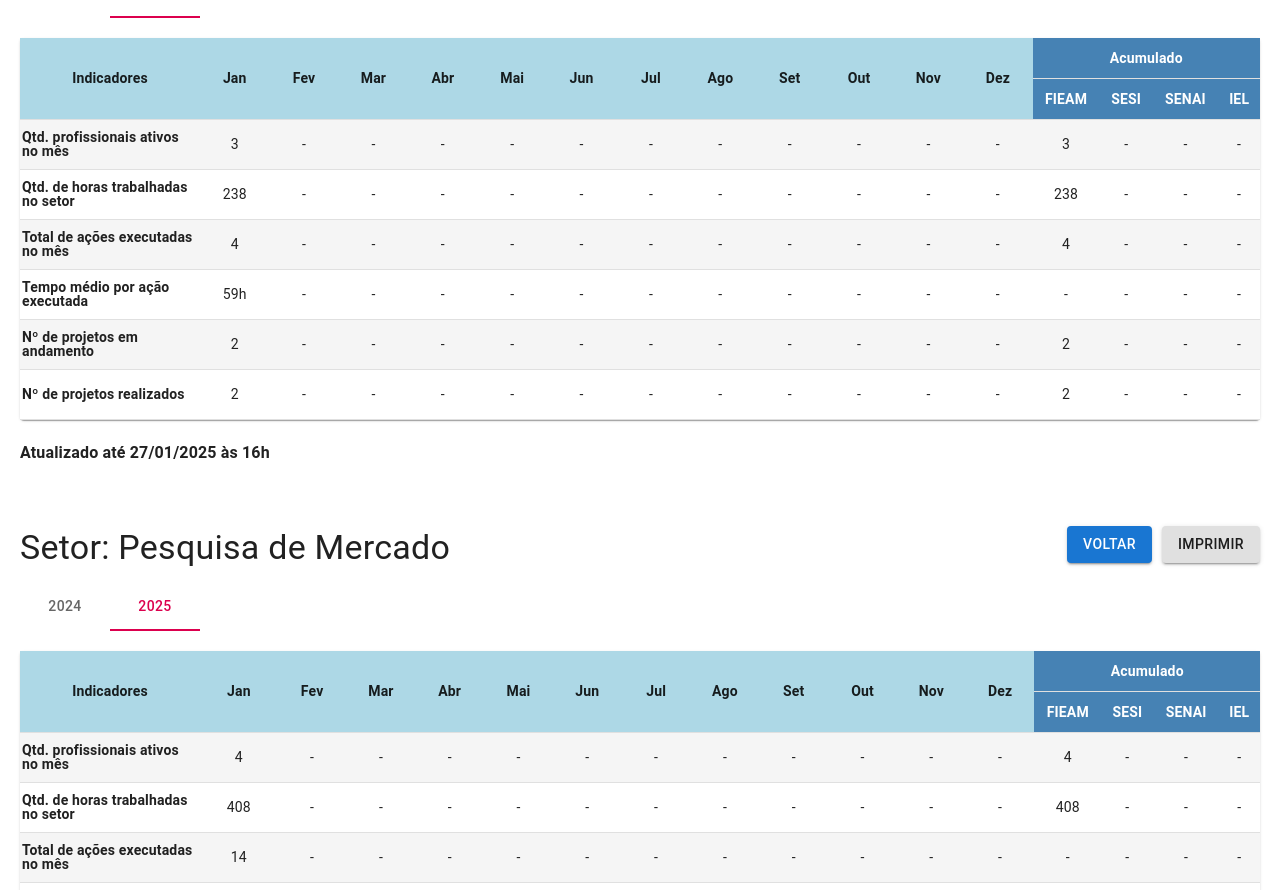
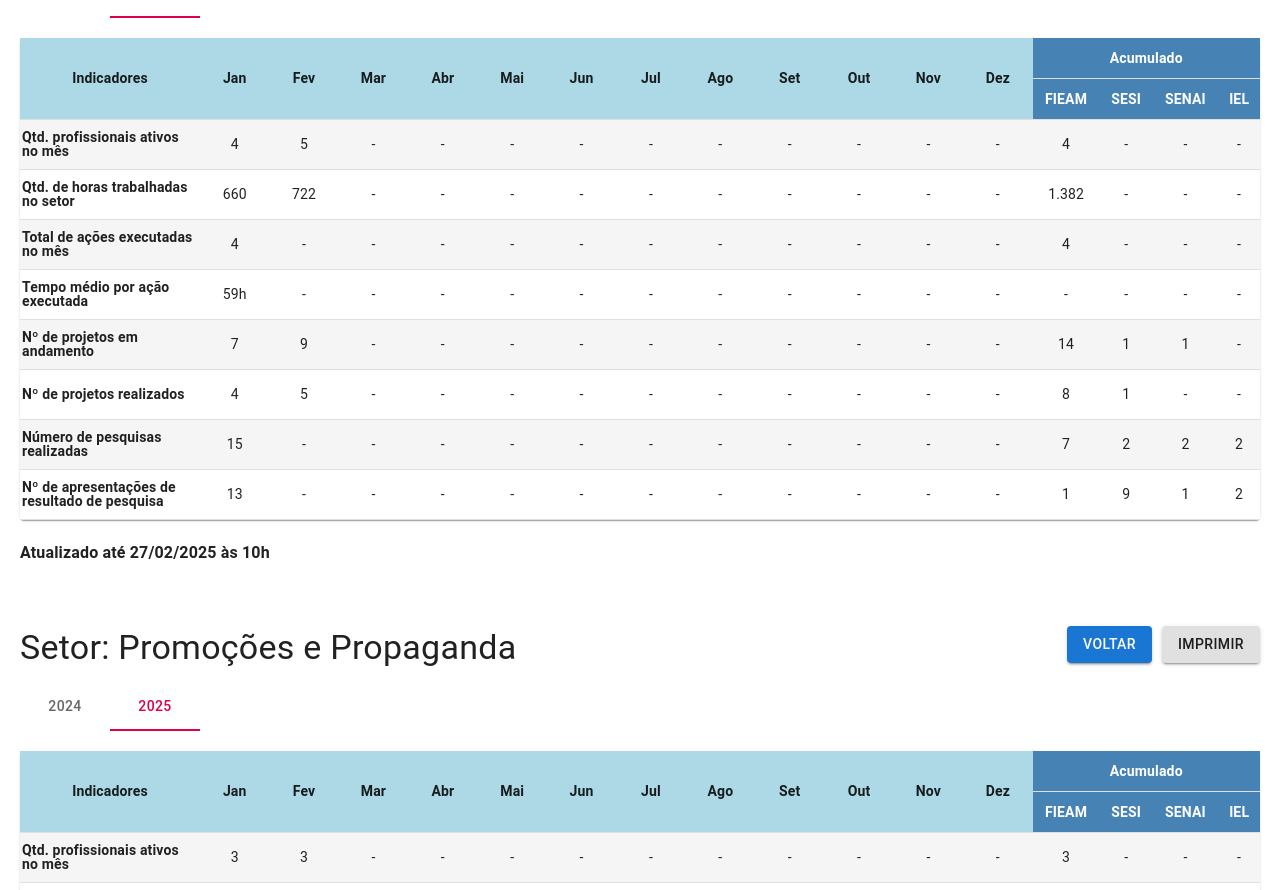
Before and after one commit to Jonathanbfb/organograma, a React (Vite) app: page /indicadores/setor/Geral in a window 1280 px wide. Shown: the part 4566-5456 px from the top of the page. Built offline with nearby package versions, Linux system fonts and the light colour scheme.

Commit message:
Atualização da junção do setor Pesquisa e Inteligência 27-02-25

```diff
--- a/src/App.tsx
+++ b/src/App.tsx
@@ -6,7 +6,7 @@ import Comercial from "./pages/setores/Comercial.tsx";
 import Design from "./pages/setores/Design";
 import CallCenter from "./pages/setores/CallCenter.tsx";
 import Administracao from "./pages/setores/Administracao";
-import Pesquisa from "./pages/setores/Pesquisa";
+//import Pesquisa from "./pages/setores/Pesquisa";
 import RedesSociais from "./pages/setores/RedesSociais";
 import Mercado from "./pages/setores/Mercado";
 import Promocoes from "./pages/setores/Promocoes";
@@ -80,7 +80,7 @@ const App: React.FC = () => {
         <Route path="/setor/Design" element={<Design />} />
         <Route path="/setor/CallCenter" element={<CallCenter />} />
         <Route path="/setor/Administracao" element={<Administracao />} />
-        <Route path="/setor/Pesquisa" element={<Pesquisa />} />
+        {/* <Route path="/setor/Pesquisa" element={<Pesquisa />} /> */}
         <Route path="/setor/RedesSociais" element={<RedesSociais />} />
         <Route path="/setor/Mercado" element={<Mercado />} />
         <Route path="/setor/Promocoes" element={<Promocoes />} />
--- a/src/pages/Dashboard.tsx
+++ b/src/pages/Dashboard.tsx
@@ -7,7 +7,7 @@ const setores = [
   "Design",
   "Call Center",
   "Administração",
-  "Pesquisa",
+  //"Pesquisa",
   "Redes Sociais",
   "Mercado",
   "Promoções",
--- a/src/pages/setores/Design.tsx
+++ b/src/pages/setores/Design.tsx
@@ -86,13 +86,13 @@ const Design: React.FC = () => {
   const data2025 = [
     {
       "indicadores": "Qtd. profissionais ativos no mês",
-      "jan": 4, "fev": "-", "mar": "-", "abr": "-", "mai": "-", "jun": "-", "jul": "-", "ago": "-", "set": "-", "out": "-", "nov": "-",
+      "jan": 4, "fev": "4", "mar": "-", "abr": "-", "mai": "-", "jun": "-", "jul": "-", "ago": "-", "set": "-", "out": "-", "nov": "-",
       "acumulado": { "fieam": 4, "sesi": "-", "senai": "-", "iel": "-" }
     },
     {
       "indicadores": "Qtd. de horas trabalhadas no setor",
-      "jan": 512, "fev": "-", "mar": "-", "abr": "-", "mai": "-", "jun": "-", "jul": "-", "ago": "-", "set": "-", "out": "-", "nov": "-",
-      "acumulado": { "fieam": 512, "sesi": "-", "senai": "-", "iel": "-" }
+      "jan": "704", "fev": "608", "mar": "-", "abr": "-", "mai": "-", "jun": "-", "jul": "-", "ago": "-", "set": "-", "out": "-", "nov": "-",
+      "acumulado": { "fieam": "1.312", "sesi": "-", "senai": "-", "iel": "-" }
     },
     {
       "indicadores": "Total de ações executadas no mês",
--- a/src/pages/setores/Geral.tsx
+++ b/src/pages/setores/Geral.tsx
@@ -5,7 +5,7 @@ import Design from "./Design";
 import { Typography } from "@mui/material";
 import Administracao from "./Administracao";
 import Mercado from "./Mercado";
-import Pesquisa from "./Pesquisa";
+//import Pesquisa from "./Pesquisa";
 import Promocoes from "./Promocoes";
 import RedesSociais from "./RedesSociais";
 
@@ -27,7 +27,7 @@ const Geral: React.FC = () => {
     <Design></Design>
     <Administracao></Administracao>
     <Mercado></Mercado>
-    <Pesquisa></Pesquisa>
+    {/* <Pesquisa></Pesquisa> */}
     <Promocoes></Promocoes>
     <RedesSociais></RedesSociais>
 </div>
--- a/src/pages/setores/Mercado.tsx
+++ b/src/pages/setores/Mercado.tsx
@@ -86,10 +86,65 @@ const Mercado: React.FC = () => {
         "iel": "-"
       }
     },
-   /* {
-      "indicadores": "Nº de projetos - SESI EDUCAÇÃO",
-      "jan": "-",
-      "fev": "-",
+     {
+        "indicadores": "Número de pesquisas realizadas",
+        "jan": "-",
+        "fev": "-",
+        "mar": "-",
+        "abr": "-",
+        "mai": "-",
+        "jun": "-",
+        "jul": "-",
+        "ago": "-",
+        "set": "-",
+        "out": "-",
+        "nov": 4,
+        "dez": 2,
+        "acumulado": { "fieam": "-", "sesi": "-", "senai": "-", "iel": 6 }
+      },
+        {
+          "indicadores": "Nº de apresentações de resultado de pesquisa",
+          "jan": "-",
+          "fev": "-",
+          "mar": "-",
+          "abr": "-",
+          "mai": "-",
+          "jun": "-",
+          "jul": "-",
+          "ago": "-",
+          "set": "-",
+          "out": "-",
+          "nov": 1,
+          "dez": "-",
+          "acumulado": { "fieam": "-", "sesi": "-", "senai": "-", "iel": 1 }
+        }
+
+  ]
+    const data2025 = [
+      {
+        "indicadores": "Qtd. profissionais ativos no mês",
+        "jan": "4", "fev": "5", "mar": "-", "abr": "-", "mai": "-", "jun": "-", "jul": "-", "ago": "-", "set": "-", "out": "-", "nov": "-",
+        "acumulado": { "fieam": "4", "sesi": "-", "senai": "-", "iel": "-" }
+      },
+      {
+        "indicadores": "Qtd. de horas trabalhadas no setor",
+        "jan": "660", "fev": "722", "mar": "-", "abr": "-", "mai": "-", "jun": "-", "jul": "-", "ago": "-", "set": "-", "out": "-", "nov": "-",
+        "acumulado": { "fieam": "1.382", "sesi": "-", "senai": "-", "iel": "-" }
+      },
+      {
+        "indicadores": "Total de ações executadas no mês",
+        "jan": 4, "fev": "-", "mar": "-", "abr": "-", "mai": "-", "jun": "-", "jul": "-", "ago": "-", "set": "-", "out": "-", "nov": "-",
+        "acumulado": { "fieam": 4, "sesi": "-", "senai": "-", "iel": "-" }
+      },
+      {
+        "indicadores": "Tempo médio por ação executada",
+        "jan": "59h", "fev": "-", "mar": "-", "abr": "-", "mai": "-", "jun": "-", "jul": "-", "ago": "-", "set": "-", "out": "-", "nov": "-",
+        "acumulado": { "fieam": "-", "sesi": "-", "senai": "-", "iel": "-" }
+      },
+    {
+      "indicadores": "Nº de projetos em andamento",
+      "jan": "7",
+      "fev": "9",
       "mar": "-",
       "abr": "-",
       "mai": "-",
@@ -101,79 +156,15 @@ const Mercado: React.FC = () => {
       "nov": "-",
       "dez": "-",
       "acumulado": {
-        "fieam": "-",
-        "sesi": "-",
-        "senai": "-",
+        "fieam": "14",
+        "sesi": "1",
+        "senai": "1",
         "iel": "-"
       }
-    },
-    {
-      "indicadores": "Nº de projetos - SESI LAZER",
-      "jan": "-",
-      "fev": "-",
-      "mar": "-",
-      "abr": "-",
-      "mai": "-",
-      "jun": "-",
-      "jul": "-",
-      "ago": "-",
-      "set": "-",
-      "out": "-",
-      "nov": "1",
-      "dez": "-",
-      "acumulado": {
-        "fieam": "-",
-        "sesi": "1",
-        "senai": "-",
-        "iel": "-"
-      }
-    },
-    {
-      "indicadores": "Nº de projetos - SESI SAÚDE",
-      "jan": "-",
-      "fev": "-",
-      "mar": "-",
-      "abr": "-",
-      "mai": "-",
-      "jun": "-",
-      "jul": "-",
-      "ago": "-",
-      "set": "-",
-      "out": "-",
-      "nov": "1",
-      "dez": "1",
-      "acumulado": {
-        "fieam": "-",
-        "sesi": "2",
-        "senai": "-",
-        "iel": "-"
-      }
-    },
-    {
-      "indicadores": "Nº de projetos - SESI SST",
-      "jan": "-",
-      "fev": "-",
-      "mar": "-",
-      "abr": "-",
-      "mai": "-",
-      "jun": "-",
-      "jul": "-",
-      "ago": "-",
-      "set": "-",
-      "out": "-",
-      "nov": "2",
-      "dez": "-",
-      "acumulado": {
-        "fieam": "-",
-        "sesi": "2",
-        "senai": "-",
-        "iel": "-"
-      }
-    },
-    {
-      "indicadores": "Nº de projetos - SENAI",
-      "jan": "-",
-      "fev": "-",
+    }, {
+      "indicadores": "Nº de projetos realizados",
+      "jan": "4",
+      "fev": "5",
       "mar": "-",
       "abr": "-",
       "mai": "-",
@@ -185,312 +176,46 @@ const Mercado: React.FC = () => {
       "nov": "-",
       "dez": "-",
       "acumulado": {
-        "fieam": "-",
-        "sesi": "-",
+        "fieam": "8",
+        "sesi": "1",
         "senai": "-",
         "iel": "-"
       }
     },
-    {
-      "indicadores": "Nº de projetos - IEL",
-      "jan": "-",
-      "fev": "-",
-      "mar": "-",
-      "abr": "-",
-      "mai": "-",
-      "jun": "-",
-      "jul": "-",
-      "ago": "-",
-      "set": "-",
-      "out": "-",
-      "nov": "-",
-      "dez": "-",
-      "acumulado": {
-        "fieam": "-",
-        "sesi": "-",
-        "senai": "-",
-        "iel": "-"
-      }
-    },
-    {
-      "indicadores": "Nº de projetos - DCM",
-      "jan": "-",
-      "fev": "-",
-      "mar": "-",
-      "abr": "-",
-      "mai": "-",
-      "jun": "-",
-      "jul": "-",
-      "ago": "-",
-      "set": "-",
-      "out": "-",
-      "nov": "2",
-      "dez": "-",
-      "acumulado": {
-        "fieam": "-",
-        "sesi": "-",
-        "senai": "-",
-        "iel": "2"
-      }
-    },
-    {
-      "indicadores": "Nº de projetos - CNI",
-      "jan": "-",
-      "fev": "-",
-      "mar": "-",
-      "abr": "-",
-      "mai": "-",
-      "jun": "-",
-      "jul": "-",
-      "ago": "-",
-      "set": "-",
-      "out": "-",
-      "nov": "-",
-      "dez": "1",
-      "acumulado": {
-        "fieam": "-",
-        "sesi": "-",
-        "senai": "-",
-        "iel": "1"
-      }
-    } */
-  ]
-    const data2025 = [
-
       {
-        "indicadores": "Qtd. profissionais ativos no mês",
-        "jan": 3, "fev": "-", "mar": "-", "abr": "-", "mai": "-", "jun": "-", "jul": "-", "ago": "-", "set": "-", "out": "-", "nov": "-",
-        "acumulado": { "fieam": 3, "sesi": "-", "senai": "-", "iel": "-" }
+        "indicadores": "Número de pesquisas realizadas",
+        "jan": 15,
+        "fev": "-",
+        "mar": "-",
+        "abr": "-",
+        "mai": "-",
+        "jun": "-",
+        "jul": "-",
+        "ago": "-",
+        "set": "-",
+        "out": "-",
+        "nov": "-",
+        "dez": "-",
+        "acumulado": { "fieam": "7", "sesi": "2", "senai": "2", "iel": "2" }
       },
       {
-        "indicadores": "Qtd. de horas trabalhadas no setor",
-        "jan": 238, "fev": "-", "mar": "-", "abr": "-", "mai": "-", "jun": "-", "jul": "-", "ago": "-", "set": "-", "out": "-", "nov": "-",
-        "acumulado": { "fieam": 238, "sesi": "-", "senai": "-", "iel": "-" }
-      },
-      {
-        "indicadores": "Total de ações executadas no mês",
-        "jan": 4, "fev": "-", "mar": "-", "abr": "-", "mai": "-", "jun": "-", "jul": "-", "ago": "-", "set": "-", "out": "-", "nov": "-",
-        "acumulado": { "fieam": 4, "sesi": "-", "senai": "-", "iel": "-" }
+        "indicadores": "Nº de apresentações de resultado de pesquisa",
+        "jan": 13,
+        "fev": "-",
+        "mar": "-",
+        "abr": "-",
+        "mai": "-",
+        "jun": "-",
+        "jul": "-",
+        "ago": "-",
+        "set": "-",
+        "out": "-",
+        "nov": "-",
+        "dez": "-",
+        "acumulado": { "fieam": 1, "sesi": 9, "senai": 1, "iel": 2 }
       },
 
-      {
-        "indicadores": "Tempo médio por ação executada",
-        "jan": "59h", "fev": "-", "mar": "-", "abr": "-", "mai": "-", "jun": "-", "jul": "-", "ago": "-", "set": "-", "out": "-", "nov": "-",
-        "acumulado": { "fieam": "-", "sesi": "-", "senai": "-", "iel": "-" }
-      },
-
-    {
-      "indicadores": "Nº de projetos em andamento",
-      "jan": 2,
-      "fev": "-",
-      "mar": "-",
-      "abr": "-",
-      "mai": "-",
-      "jun": "-",
-      "jul": "-",
-      "ago": "-",
-      "set": "-",
-      "out": "-",
-      "nov": "-",
-      "dez": "-",
-      "acumulado": {
-        "fieam": 2,
-        "sesi": "-",
-        "senai": "-",
-        "iel": "-"
-      }
-    }, {
-      "indicadores": "Nº de projetos realizados",
-      "jan": 2,
-      "fev": "-",
-      "mar": "-",
-      "abr": "-",
-      "mai": "-",
-      "jun": "-",
-      "jul": "-",
-      "ago": "-",
-      "set": "-",
-      "out": "-",
-      "nov": "-",
-      "dez": "-",
-      "acumulado": {
-        "fieam": 2,
-        "sesi": "-",
-        "senai": "-",
-        "iel": "-"
-      }
-    },
-   /* {
-      "indicadores": "Nº de projetos - SESI EDUCAÇÃO",
-      "jan": "-",
-      "fev": "-",
-      "mar": "-",
-      "abr": "-",
-      "mai": "-",
-      "jun": "-",
-      "jul": "-",
-      "ago": "-",
-      "set": "-",
-      "out": "-",
-      "nov": "-",
-      "dez": "-",
-      "acumulado": {
-        "fieam": "-",
-        "sesi": "-",
-        "senai": "-",
-        "iel": "-"
-      }
-    },
-    {
-      "indicadores": "Nº de projetos - SESI LAZER",
-      "jan": "-",
-      "fev": "-",
-      "mar": "-",
-      "abr": "-",
-      "mai": "-",
-      "jun": "-",
-      "jul": "-",
-      "ago": "-",
-      "set": "-",
-      "out": "-",
-      "nov": "-",
-      "dez": "-",
-      "acumulado": {
-        "fieam": "-",
-        "sesi": "-",
-        "senai": "-",
-        "iel": "-"
-      }
-    },
-    {
-      "indicadores": "Nº de projetos - SESI SAÚDE",
-      "jan": "-",
-      "fev": "-",
-      "mar": "-",
-      "abr": "-",
-      "mai": "-",
-      "jun": "-",
-      "jul": "-",
-      "ago": "-",
-      "set": "-",
-      "out": "-",
-      "nov": "-",
-      "dez": "-",
-      "acumulado": {
-        "fieam": "-",
-        "sesi": "-",
-        "senai": "-",
-        "iel": "-"
-      }
-    },
-    {
-      "indicadores": "Nº de projetos - SESI SST",
-      "jan": "-",
-      "fev": "-",
-      "mar": "-",
-      "abr": "-",
-      "mai": "-",
-      "jun": "-",
-      "jul": "-",
-      "ago": "-",
-      "set": "-",
-      "out": "-",
-      "nov": "-",
-      "dez": "-",
-      "acumulado": {
-        "fieam": "-",
-        "sesi": "-",
-        "senai": "-",
-        "iel": "-"
-      }
-    },
-    {
-      "indicadores": "Nº de projetos - SENAI",
-      "jan": "-",
-      "fev": "-",
-      "mar": "-",
-      "abr": "-",
-      "mai": "-",
-      "jun": "-",
-      "jul": "-",
-      "ago": "-",
-      "set": "-",
-      "out": "-",
-      "nov": "-",
-      "dez": "-",
-      "acumulado": {
-        "fieam": "-",
-        "sesi": "-",
-        "senai": "-",
-        "iel": "-"
-      }
-    },
-    {
-      "indicadores": "Nº de projetos - IEL",
-      "jan": "-",
-      "fev": "-",
-      "mar": "-",
-      "abr": "-",
-      "mai": "-",
-      "jun": "-",
-      "jul": "-",
-      "ago": "-",
-      "set": "-",
-      "out": "-",
-      "nov": "-",
-      "dez": "-",
-      "acumulado": {
-        "fieam": "-",
-        "sesi": "-",
-        "senai": "-",
-        "iel": "-"
-      }
-    },
-    {
-      "indicadores": "Nº de projetos - DCM",
-      "jan": "-",
-      "fev": "-",
-      "mar": "-",
-      "abr": "-",
-      "mai": "-",
-      "jun": "-",
-      "jul": "-",
-      "ago": "-",
-      "set": "-",
-      "out": "-",
-      "nov": "-",
-      "dez": "-",
-      "acumulado": {
-        "fieam": "-",
-        "sesi": "-",
-        "senai": "-",
-        "iel": "-"
-      }
-    },
-    {
-      "indicadores": "Nº de projetos - CNI",
-      "jan": "-",
-      "fev": "-",
-      "mar": "-",
-      "abr": "-",
-      "mai": "-",
-      "jun": "-",
-      "jul": "-",
-      "ago": "-",
-      "set": "-",
-      "out": "-",
-      "nov": "-",
-      "dez": "-",
-      "acumulado": {
-        "fieam": "-",
-        "sesi": "-",
-        "senai": "-",
-        "iel": "-"
-      }
-    } */
   ]
-
-
 
   const categorizeIndicator = (indicator: string): string => {
     const pagoIndicators = [
@@ -544,7 +269,7 @@ const Mercado: React.FC = () => {
     <div style={{ padding: "20px" }}>
       <div style={{ display: "flex", justifyContent: "space-between", alignItems: "center" }}>
               <Typography variant="h4" gutterBottom>
-                Setor: Inteligência de Mercado
+              Setor: Pesquisa & Inteligência de Mercado
               </Typography>
               <div style={{ display: "flex", justifyContent: "flex-end" }}>
                 <Tooltip title="Voltar para o menu principal">
@@ -697,7 +422,7 @@ const Mercado: React.FC = () => {
           </Table>
         </TableContainer>
       </Paper>
-      <h4>Atualizado até 27/01/2025 às 16h</h4>
+      <h4>Atualizado até 27/02/2025 às 10h</h4>
     </div>
   );
 };
--- a/src/pages/setores/Pesquisa.tsx
+++ b/src/pages/setores/Pesquisa.tsx
@@ -166,6 +166,7 @@ const Pesquisa: React.FC = () => {
       "dez": "-",
       "acumulado": { "fieam": 1, "sesi": 3, "senai": 1, "iel": 1 }
     },
+
 
   ]
 
--- a/src/pages/setores/Promocoes.tsx
+++ b/src/pages/setores/Promocoes.tsx
@@ -100,13 +100,13 @@ const Promocoes: React.FC = () => {
     [
       {
         "indicadores": "Qtd. profissionais ativos no mês",
-        "jan": 3, "fev": "-", "mar": "-", "abr": "-", "mai": "-", "jun": "-", "jul": "-", "ago": "-", "set": "-", "out": "-", "nov": "-","dez": "-",
+        "jan": 3, "fev": "3", "mar": "-", "abr": "-", "mai": "-", "jun": "-", "jul": "-", "ago": "-", "set": "-", "out": "-", "nov": "-","dez": "-",
         "acumulado": { "fieam": 3, "sesi": "-", "senai": "-", "iel": "-" }
       },
       {
         "indicadores": "Qtd. de horas trabalhadas no setor",
-        "jan": 528, "fev": "-", "mar": "-", "abr": "-", "mai": "-", "jun": "-", "jul": "-", "ago": "-", "set": "-", "out": "-", "nov": "-","dez": "-",
-        "acumulado": { "fieam": "-", "sesi": "-", "senai": "-", "iel": "-" }
+        "jan": "528", "fev": "456", "mar": "-", "abr": "-", "mai": "-", "jun": "-", "jul": "-", "ago": "-", "set": "-", "out": "-", "nov": "-","dez": "-",
+        "acumulado": { "fieam": "984", "sesi": "-", "senai": "-", "iel": "-" }
       },
       {
         "indicadores": "Total de ações executadas no mês",
@@ -120,22 +120,22 @@ const Promocoes: React.FC = () => {
       },
       {
         "indicadores": "Número de ações nas empresas",
-        "jan": 1, "fev": "-", "mar": "-", "abr": "-", "mai": "-", "jun": "-", "jul": "-", "ago": "-", "set": "-", "out": "-", "nov": "-", "dez": "-",
-        "acumulado": { "fieam": 1, "sesi": "-", "senai": "-", "iel": "-" }
+        "jan": 6, "fev": "-", "mar": "-", "abr": "-", "mai": "-", "jun": "-", "jul": "-", "ago": "-", "set": "-", "out": "-", "nov": "-", "dez": "-",
+        "acumulado": { "fieam": 6, "sesi": "-", "senai": "-", "iel": "-" }
       },
       {
         "indicadores": "Número de eventos externos",
-        "jan": 0, "fev": "-", "mar": "-", "abr": "-", "mai": "-", "jun": "-", "jul": "-", "ago": "-", "set": "-", "out": "-", "nov": "-", "dez": "-",
-        "acumulado": { "fieam": "-", "sesi": "-", "senai": "-", "iel": "-" }
+        "jan": "-", "fev": "1", "mar": "-", "abr": "-", "mai": "-", "jun": "-", "jul": "-", "ago": "-", "set": "-", "out": "-", "nov": "-", "dez": "-",
+        "acumulado": { "fieam": "1", "sesi": "-", "senai": "-", "iel": "-" }
       },
       {
         "indicadores": "Qtd leads captados em ações nas empresas",
-        "jan": 10, "fev": "-", "mar": "-", "abr": "-", "mai": "-", "jun": "-", "jul": "-", "ago": "-", "set": "-", "out": "-", "nov": "-", "dez": "-",
-        "acumulado": { "fieam": 10, "sesi": "-", "senai": "-", "iel": "-" }
+        "jan": 124, "fev": "114", "mar": "-", "abr": "-", "mai": "-", "jun": "-", "jul": "-", "ago": "-", "set": "-", "out": "-", "nov": "-", "dez": "-",
+        "acumulado": { "fieam": 240, "sesi": "-", "senai": "-", "iel": "-" }
       },
       {
         "indicadores": "Qtd leads captados em eventos externos (feiras)",
-        "jan": 0, "fev": "-", "mar": "-", "abr": "-", "mai": "-", "jun": "-", "jul": "-", "ago": "-", "set": "-", "out": "-", "nov": "-", "dez": "-",
+        "jan": "-", "fev": "2", "mar": "-", "abr": "-", "mai": "-", "jun": "-", "jul": "-", "ago": "-", "set": "-", "out": "-", "nov": "-", "dez": "-",
         "acumulado": { "fieam": "-", "sesi": "-", "senai": "-", "iel": "-" }
       },
       {
@@ -355,7 +355,7 @@ const Promocoes: React.FC = () => {
           </Table>
         </TableContainer>
       </Paper>
-      <h4>Atualizado até 17/01/2025</h4>
+      <h4>Atualizado até 27/02/2025 atualizado às 9h</h4>
     </div>
   );
 };
--- a/src/pages/setores/components/Indicadores.tsx
+++ b/src/pages/setores/components/Indicadores.tsx
@@ -54,16 +54,16 @@ const Indicadores: React.FC = () => {
           {/* Nível 3 - 5 botões (centralizados com espaçamento e tamanho ajustado) */}
           {[
             { heading: "Setor Administrativo", subheading: "Coordenadora: Edivalda Martins", path: "/setor/Administracao" },
-            { heading: "Setor Pesquisa de Mercado", subheading: "", path: "/setor/Pesquisa" },
+           // { heading: "Setor Pesquisa de Mercado", subheading: "", path: "/setor/Pesquisa" },
             { heading: "Setor Redes Sociais", subheading: "Coordenador: Diego Nobre", path: "/setor/RedesSociais" },
-            { heading: "Setor Inteligência de Mercado", subheading: "Coordenadora: Lidiane Laborda", path: "/setor/Mercado" },
+            { heading: "Setor Pesquisa & Inteligência de Mercado", subheading: "Coordenadora: Lidiane Laborda", path: "/setor/Mercado" },
             { heading: "Setor Promoções e Propaganda", subheading: "Coordenadora: Etienne Lopes", path: "/setor/Promocoes" },
           ].map(({ heading, subheading, path }, index) => (
             <Grid
               item
               xs={12}
               sm={6}
-              md={2.4} // Ajuste para usar mais espaço horizontalmente
+              md={3} // Ajuste para usar mais espaço horizontalmente
               key={index}
               sx={{ display: "flex", justifyContent: "center" }}
             >
```
Also changed, not shown: src/pages/setor.tsx (deleted, +0 -51 lines), src/pages/setores/Grafico.tsx (deleted, +0 -68 lines).
